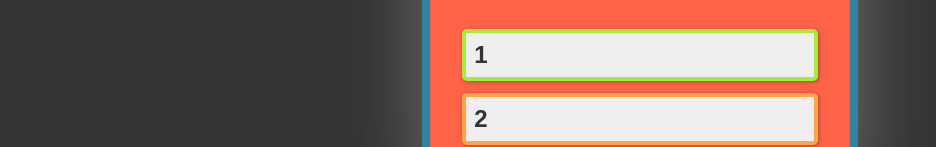
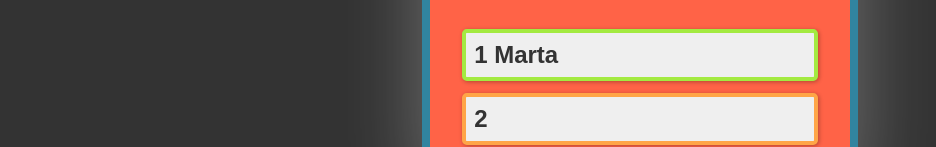
Before and after one commit to TenGosc007/git-learn, a plain HTML site: page index.html in a window 1280 px wide. Shown: the part 422-569 px from the top of the page, without its empty margins (0-936 px from the left). Drawn offline with Linux system fonts and the light colour scheme.

Commit message:
komentarz

```diff
--- a/index.html
+++ b/index.html
@@ -1,5 +1,6 @@
 <!DOCTYPE html>
 <html lang="en">
+
 <head>
   <meta charset="UTF-8" />
   <meta http-equiv="X-UA-Compatible" content="IE=edge" />
@@ -7,18 +8,16 @@
   <title>Document</title>
   <link rel="stylesheet" href="style.css" />
 </head>
+
 <body>
-    <img
-      class="img"
-      src="https://avatars.githubusercontent.com/u/95214194?s=200&v=4"
-      alt="web solutions"
-    />
+  <img class="img" src="https://avatars.githubusercontent.com/u/95214194?s=200&v=4" alt="web solutions" />
   <div class="box">
     <div class="box__title">CodersCamp 2K21</div>
     <div class="box__mentor"><strong>mentor:</strong> Aleksander</div>
     <div class="box__team">Zespół:</div>
-      <div class="box__memeber"><strong>1</strong></div>
+    <div class="box__memeber"><strong>1 Marta</strong></div>
     <div class="box__memeber"><strong>2</strong></div>
   </div>
 </body>
+
 </html>
```
Lines whose indentation alone changed are shown as unchanged.
